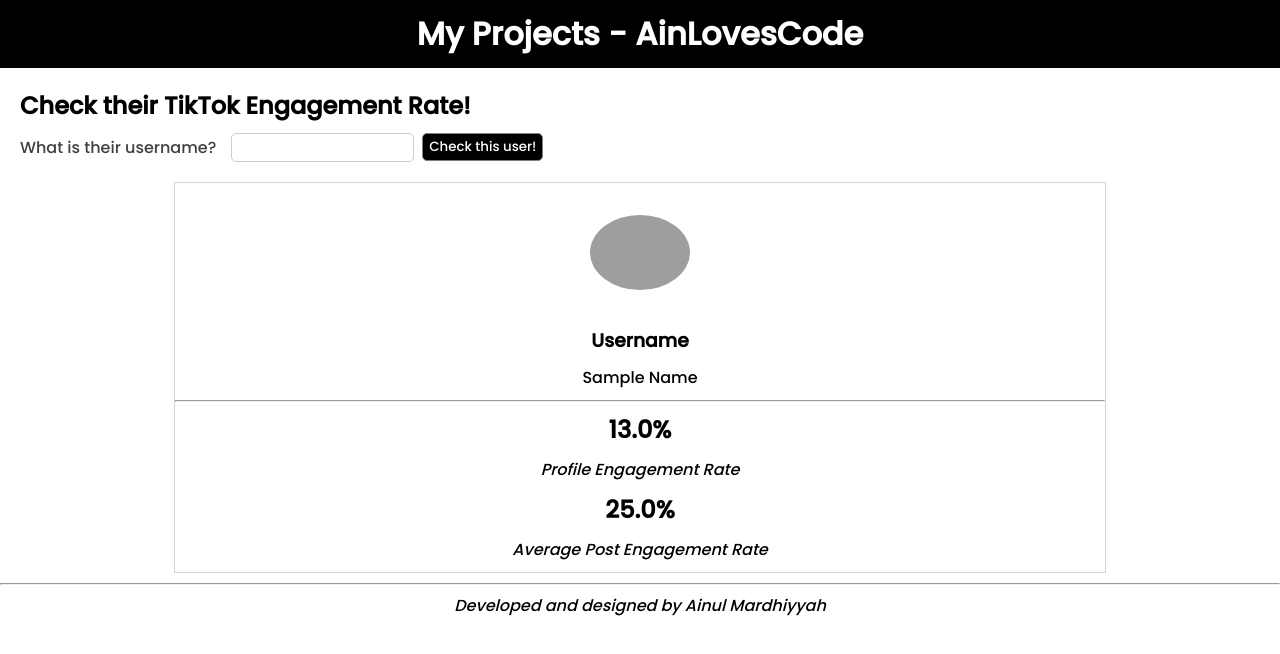
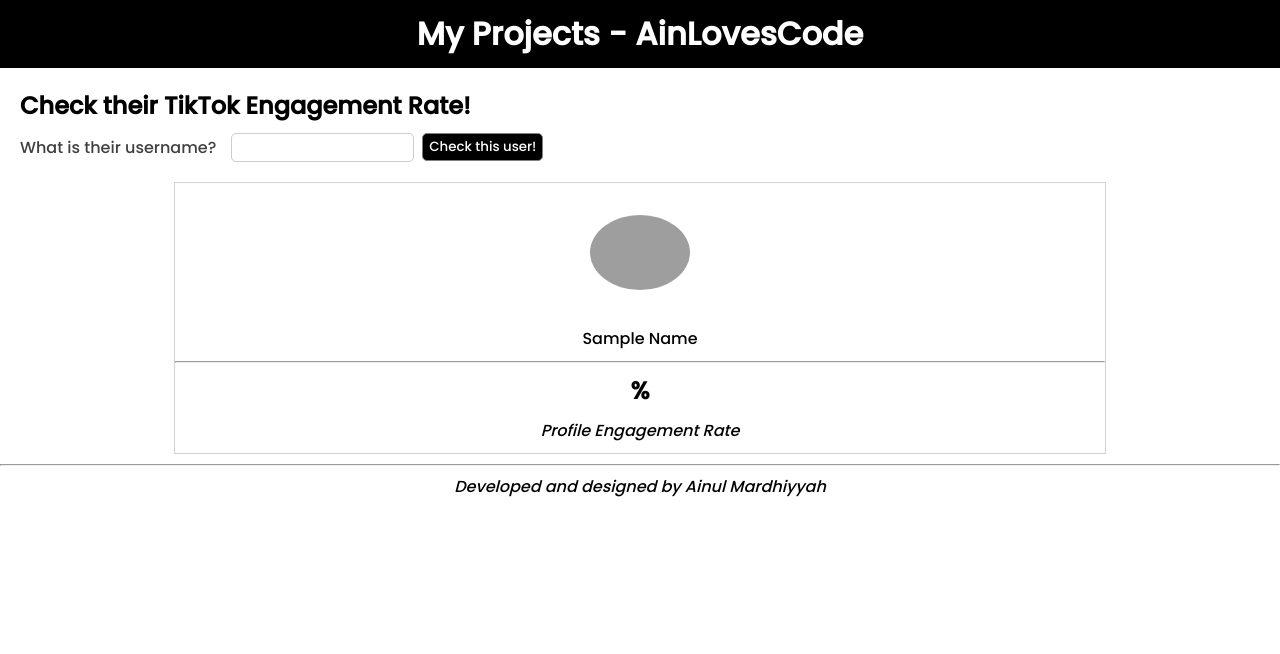
Before and after one commit to ainlovescode/tiktok-stats-app, a React (Create React App) app in the folder frontend/: page / in a window 1280 px wide. Shown: the top 654 px of the page. Built offline with nearby package versions, Linux system fonts and the light colour scheme; grey boxes are pictures that could not be loaded.

Commit message:
#5 [Ain] Update metrics display overview component with test to accept props

```diff
--- a/frontend/src/components/MetricsDisplay/MetricsDisplayOverview/MetricsDisplayOverview.js
+++ b/frontend/src/components/MetricsDisplay/MetricsDisplayOverview/MetricsDisplayOverview.js
@@ -1,25 +1,22 @@
 import "./MetricsDisplayOverview.css"
 import profile_photo from "../../../mocks/avatar.png"
 
-export default function MetricsDisplayOverview () {
+export default function MetricsDisplayOverview (props) {
     return (
         <div className="metrics-display__overview">
             <div className="user__profile-photo">
                 <img src={profile_photo} width="64px" alt="profile of tiktok user"/>
             </div>
             <div className="user__username">
-                <h3>Username</h3>
+                <h3>{props.username}</h3>
                 Sample Name
             </div>
             <hr/>
             <div className="user__metrics" display="table">
                 <div className="user-profile" display="table-row">
-                    <div className="bold user-profile__rate">13.0%</div>
+                    <div className="bold user-profile__rate">
+                        {props.profile_rate} %</div>
                     <em>Profile Engagement Rate</em>
-                </div>
-                <div className="user-post"  display="table-row">
-                    <div className="bold user-post__rate">25.0%</div>
-                    <em>Average Post Engagement Rate</em>
                 </div>
             </div>
         </div>
```
Also changed, not shown: 1 other file (tests, documents, lock files or other folders).
